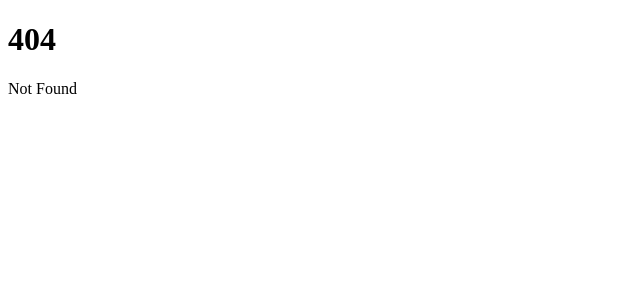
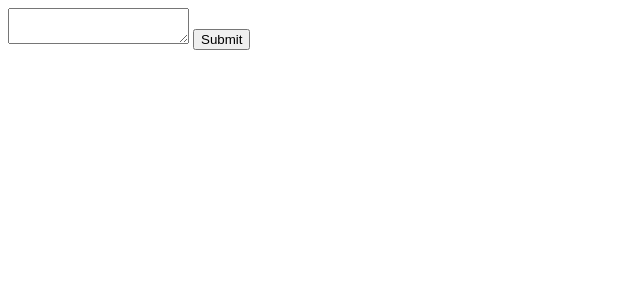
Before and after one commit to dev-sanghoon/today-client, a SvelteKit app: page /write in a window 1280 px wide. Before the commit this address had no page. Shown: the top 300 px of the page, without its empty margins (0-640 px from the left). Built offline with nearby package versions, Linux system fonts and the light colour scheme.

Commit message:
page for writing blog

```diff
--- /dev/null
+++ b/src/routes/write/+page.svelte
@@ -0,0 +1,13 @@
+<script>
+    import axios from 'axios';
+
+    let content = '';
+
+    async function uploadLog() {
+        await axios.post('/api/log', { content });
+        content = '';
+    }
+</script>
+
+<textarea bind:value={content}></textarea>
+<button on:click={uploadLog}>Submit</button>
```
